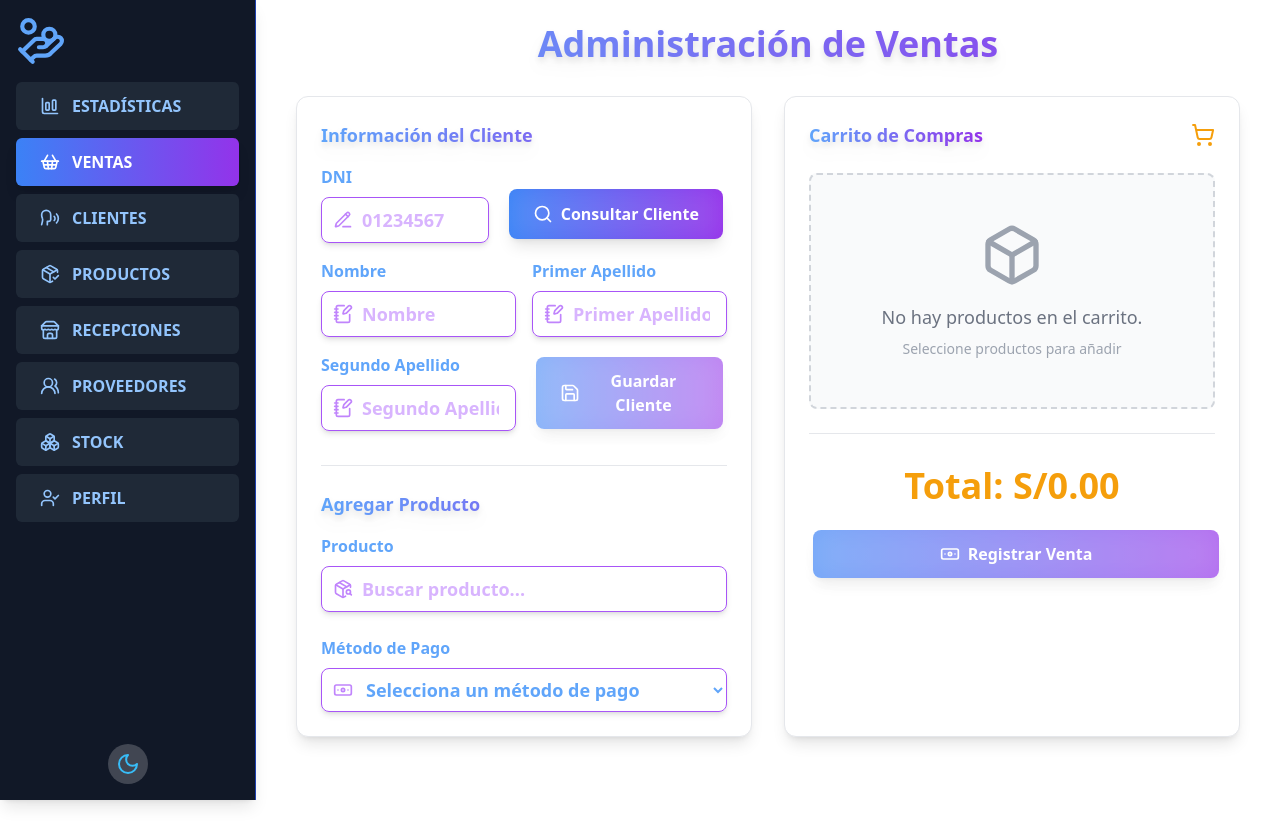
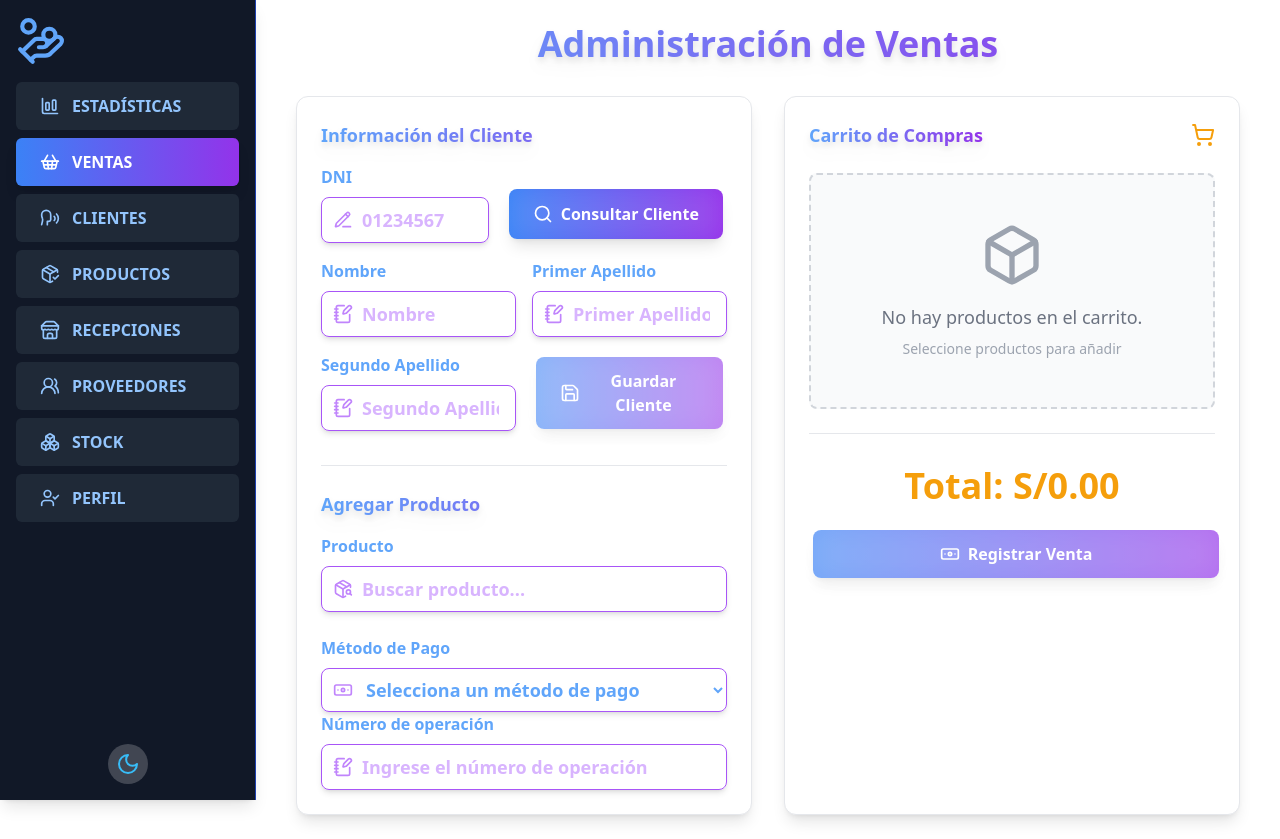
Before and after one commit to gopherss/sales-frontend, a React (Vite) app: page /sales in a window 1280 px wide. Before the commit the page ends 800 px from the top, so only its background shows below. Built offline with nearby package versions, Linux system fonts and the light colour scheme; sample sign-in values are in the browser's storage.

Commit message:
acabo de añadir nuevos cambios a mi backend

```diff
--- a/src/pages/SalesAdministration.tsx
+++ b/src/pages/SalesAdministration.tsx
@@ -15,6 +15,7 @@ const SalesAdministration: FC = (): JSX.Element => {
     const [dniSearch, setDniSearch] = useState("");
     const [customer, setCustomer] = useState<Customer | null>(null);
     const [paymentMethod, setPaymentMethod] = useState<string>("");
+    const [operationNumber, setOperationNumber] = useState<string>("");
     const { loading, searchCustomer, addCustomer } = useCustomerStore();
     const { registerSale, loadingSale } = useSalesStore();
     const { token } = useAuthStore();
@@ -109,10 +110,16 @@ const SalesAdministration: FC = (): JSX.Element => {
             return;
         }
 
+        if (!operationNumber) {
+            toast.error("Debe ingresar el número de operación");
+            return;
+        }
+
         const sale = {
             id_user: decodedToken.id,
             id_customer: customer.id_customer,
             payment_method: paymentMethod,
+            operation_number: operationNumber,
             details: cart.map(item => ({
                 id_product: item.product.id_product,
                 quantity: item.quantity,
@@ -205,6 +212,13 @@ const SalesAdministration: FC = (): JSX.Element => {
                             onChange={(e) => setPaymentMethod(e.target.value)} // ✅ Actualiza el estado cuando el usuario seleccione un método
                         />
                     </div>
+                    <InputFuturistic
+                        label="Número de operación"
+                        icon={NotebookPen}
+                        placeholder="Ingrese el número de operación"
+                        value={operationNumber}
+                        onChange={(e) => setOperationNumber(e.target.value)}
+                    />
                 </div>
 
                 {/* Carrito */}
--- a/src/services/sales.service.ts
+++ b/src/services/sales.service.ts
@@ -11,6 +11,7 @@ export interface Sale {
     id_user: number;
     id_customer: number;
     payment_method: string;
+    operation_number: string;
     total?: number;
     details: SaleDetail[];
 }
```
